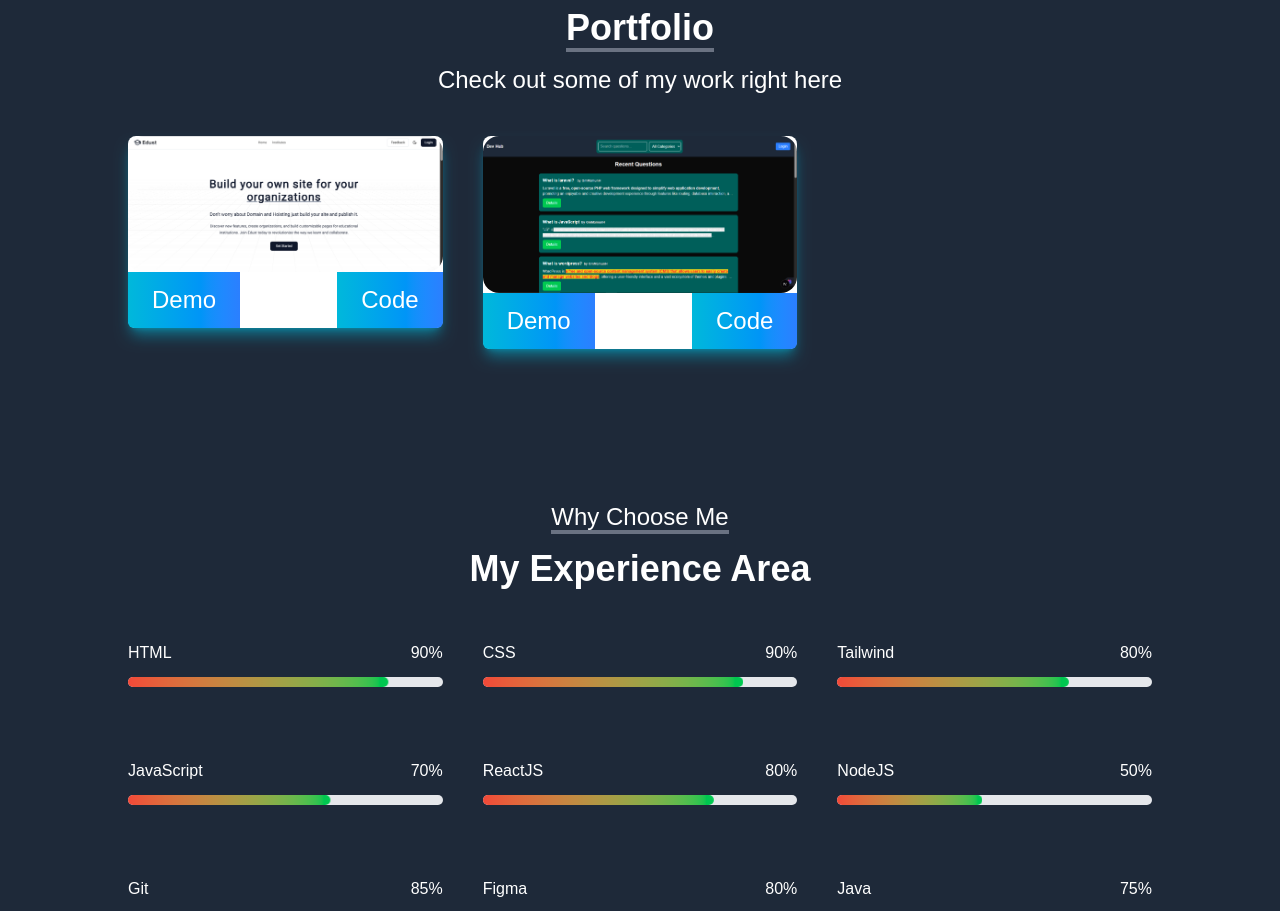
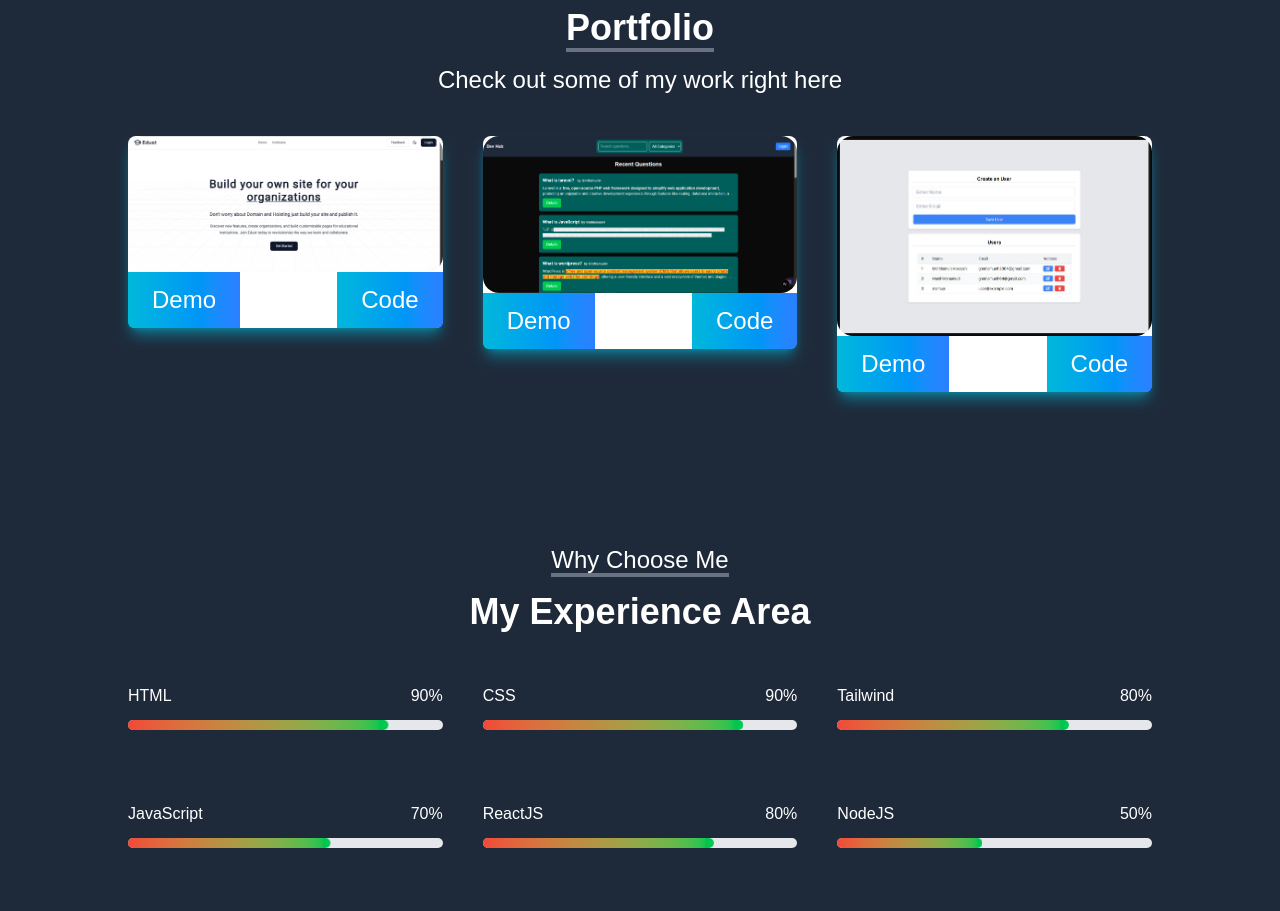
Before and after one commit to GmMamunH/gmh-portfolio, a Next.js app: page / in a window 1280 px wide. Shown: the part 1120-2031 px from the top of the page. Built offline with nearby package versions, Linux system fonts and the light colour scheme; a web font is replaced by a local one.

Commit message:
add(portfolio): project

```diff
--- a/src/components/Portfolio.tsx
+++ b/src/components/Portfolio.tsx
@@ -1,6 +1,7 @@
 "use client";
 import edust from "@/assets/images/portfolio/edust-project.png";
 import debhub from "@/assets/images/portfolio/devhub.png";
+import nextCrud from "@/assets/images/portfolio/next-crud.png";
 import Image from "next/image";
 
 import { motion } from "framer-motion";
@@ -19,6 +20,13 @@ export default function PortfolioComponent() {
       imgStyle: "bg-white",
       demo: "https://github.com/GmMamunH/DevHub",
       code: "https://github.com/GmMamunH/DevHub",
+    },
+    {
+      id: 3,
+      src: nextCrud,
+      imgStyle: "bg-white",
+      demo: "https://crud-app-nextjs15.vercel.app/",
+      code: "https://github.com/GmMamunH/crudapp-nextjs15",
     },
   ];
   return (
@@ -41,7 +49,7 @@ export default function PortfolioComponent() {
         whileInView={{ opacity: 1, y: 0 }}
         transition={{ duration: 0.8, ease: "easeOut" }}
         viewport={{ once: true }}
-        className="grid grid-cols-1  md:grid-cols-3 gap-10 max-w-screen-lg mx-auto "
+        className="grid grid-cols-1  md:grid-cols-3 gap-10 max-w-screen-lg  mx-auto "
       >
         {project.map(({ id, src, demo, code, imgStyle }) => (
           <div key={id}>
```
Also changed, not shown: src/assets/images/portfolio/next-crud.png (added).
